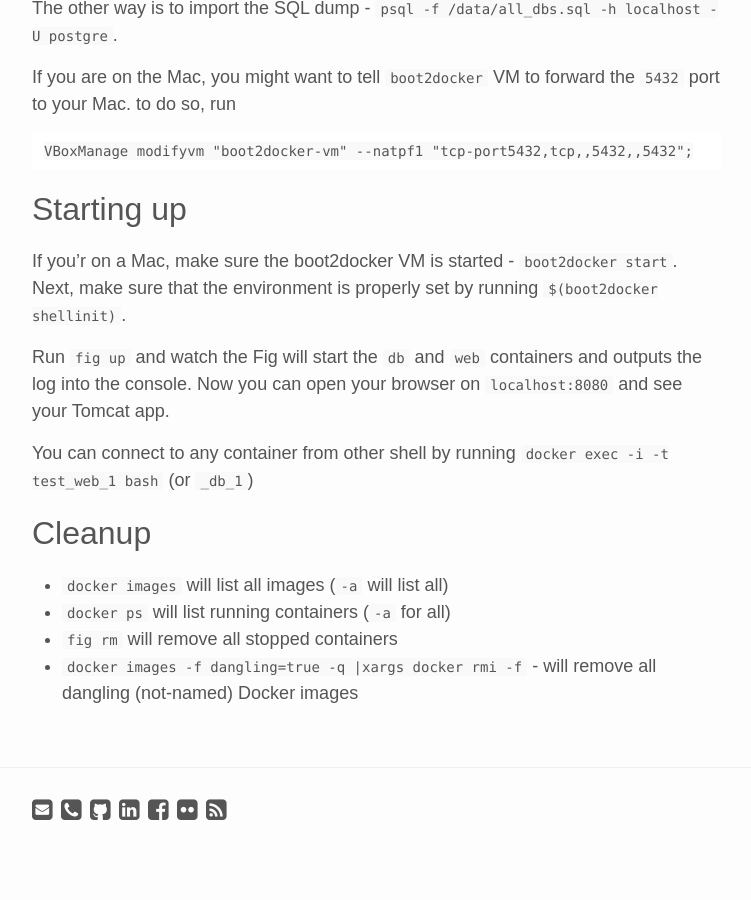
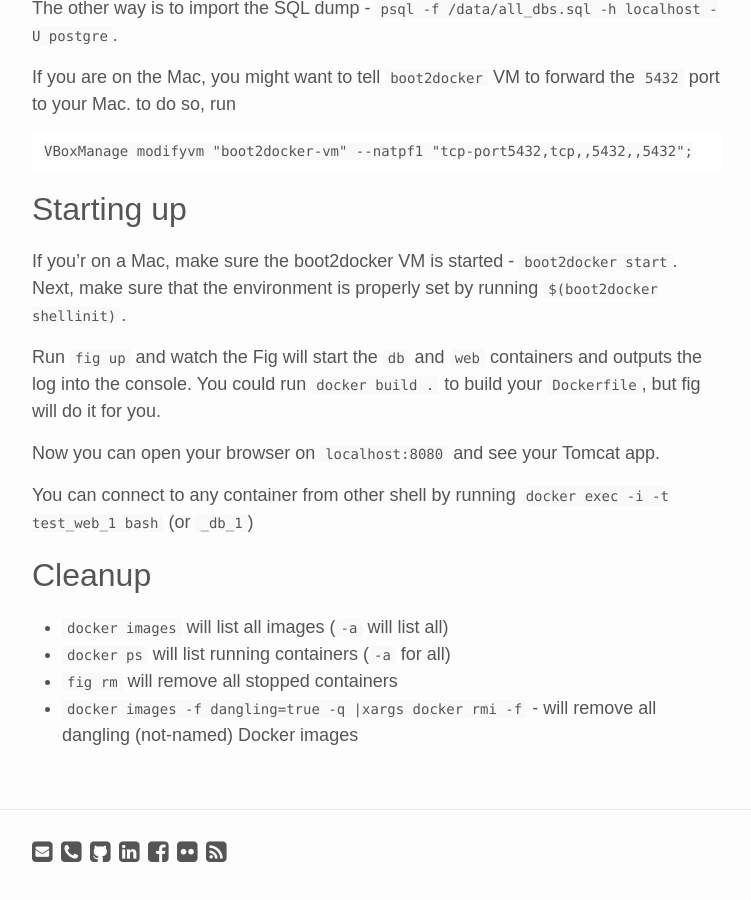
Before and after one commit to andreivisan/xslim.github.io, a Jekyll site: the page built from _posts/2015-02-24-dockerizing-tomcat-and-postgres-with-fig.md, in a window 1280 px wide and 900 px high, scrolled down 2656 px. Shown: the whole window, without its empty margins (263-1014 px from the left). Built offline with Jekyll 4.4.1, drawn with Linux system fonts in a browser that asks for light colours; Markdown is read by kramdown in place of the engine named in the settings; comment, search, counter and statistics services are not loaded; before the commit the page ends 3514 px from its top, so only the background shows below that.

Commit message:
Created 2015-02-24-dockerizing-tomcat-and-postgres-with-fig.md

```diff
--- a/_posts/2015-02-24-dockerizing-tomcat-and-postgres-with-fig.md
+++ b/_posts/2015-02-24-dockerizing-tomcat-and-postgres-with-fig.md
@@ -100,7 +100,9 @@
 
 If you'r on a Mac, make sure the boot2docker VM is started - `boot2docker start`. Next, make sure that the environment is properly set by running `$(boot2docker shellinit)`.
 
-Run `fig up` and watch the Fig will start the `db` and `web` containers and outputs the log into the console. Now you can open your browser on `localhost:8080` and see your Tomcat app.
+Run `fig up` and watch the Fig will start the `db` and `web` containers and outputs the log into the console. You could run `docker build .` to build your `Dockerfile`, but fig will do it for you.
+
+Now you can open your browser on `localhost:8080` and see your Tomcat app.
 
 You can connect to any container from other shell by running `docker exec -i -t test_web_1 bash` (or `_db_1`)
 
```
